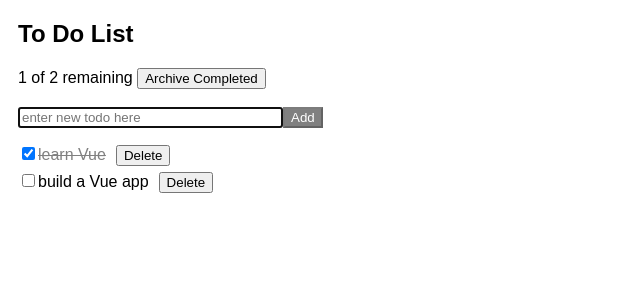
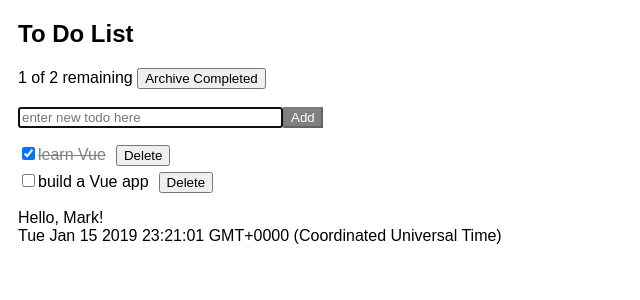
Before and after one commit to mvolkmann/vue-todo, a Vue app: page / in a window 1280 px wide. Shown: the top 300 px of the page, without its empty margins (0-640 px from the left). Built offline with nearby package versions, Linux system fonts and the light colour scheme.

Commit message:
added use of JSX and Sass

```diff
--- a/package.json
+++ b/package.json
@@ -17,6 +17,8 @@
     "babel-eslint": "^10.0.1",
     "eslint": "^5.8.0",
     "eslint-plugin-vue": "^5.0.0",
+    "node-sass": "^4.11.0",
+    "sass-loader": "^7.1.0",
     "vue-template-compiler": "^2.5.21"
   },
   "eslintConfig": {
--- a/src/App.vue
+++ b/src/App.vue
@@ -1,15 +1,18 @@
 <template>
   <div id="app">
     <TodoList/>
+    <GreetingJsx name="Mark"/>
   </div>
 </template>
 
 <script>
+import GreetingJsx from './components/GreetingJsx.js';
 import TodoList from './components/TodoList.vue';
 
 export default {
   name: 'app',
   components: {
+    GreetingJsx,
     TodoList
   }
 };
--- /dev/null
+++ b/src/components/GreetingJsx.js
@@ -0,0 +1,21 @@
+export default {
+  name: 'GreetingJsx',
+  props: {
+    name: {
+      type: String,
+      required: true
+    }
+  },
+  methods: {
+    renderDate() {
+      return <div class="date">{new Date().toString()}</div>;
+    }
+  },
+  render() {
+    return (
+      <div class="greeting">
+        Hello, {this.name}!{this.renderDate()}
+      </div>
+    );
+  }
+};
--- a/src/components/Todo.vue
+++ b/src/components/Todo.vue
@@ -36,17 +36,19 @@
 };
 </script>
 
-<style scoped>
+<style lang="scss" scoped>
+$done-color: gray;
+
 button {
   margin-left: 10px;
 }
 
 li {
   margin-top: 5px;
-}
 
-.done-true {
-  color: gray;
-  text-decoration: line-through;
+  .done-true {
+    color: $done-color;
+    text-decoration: line-through;
+  }
 }
 </style>
```
Also changed, not shown: 1 other file (tests, documents, lock files or other folders).
